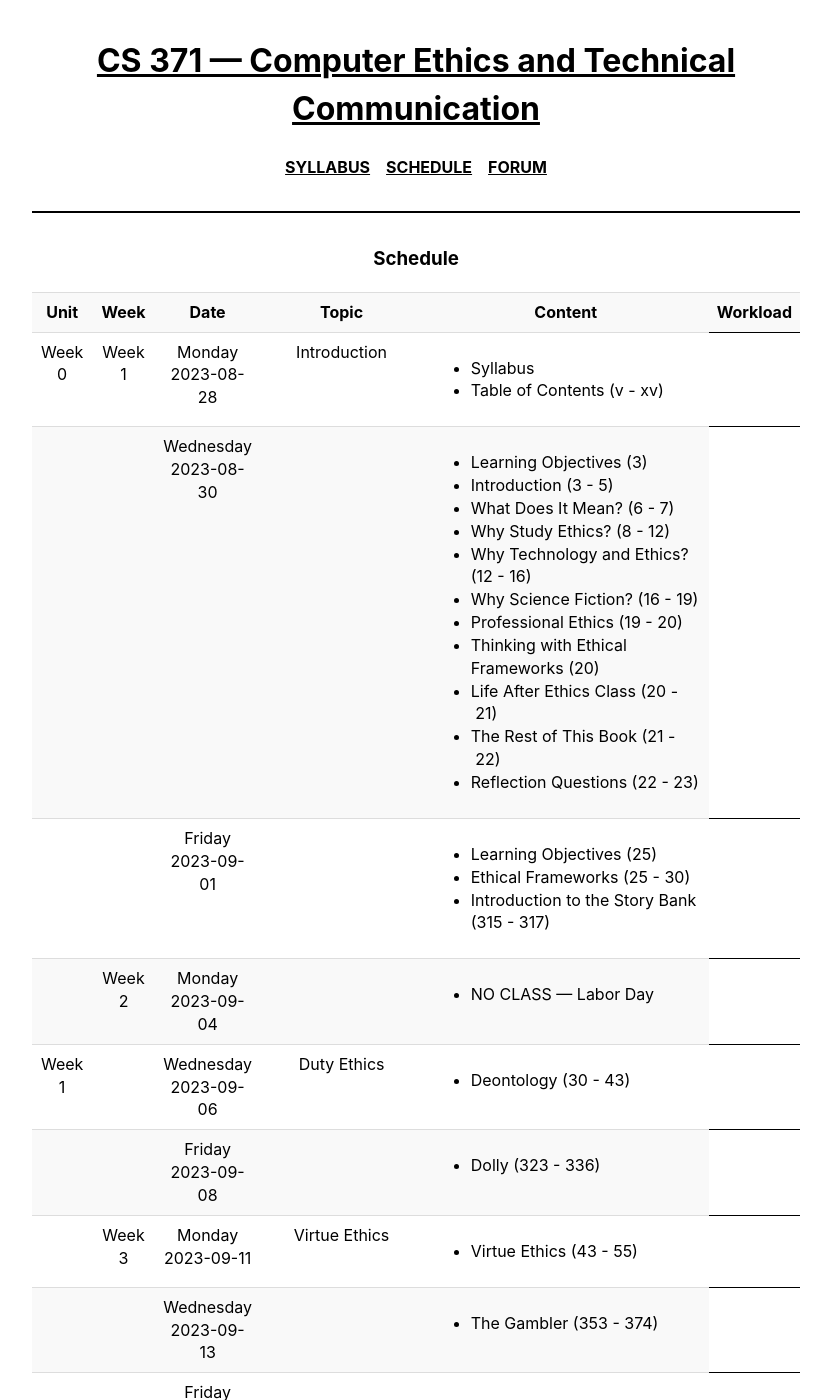
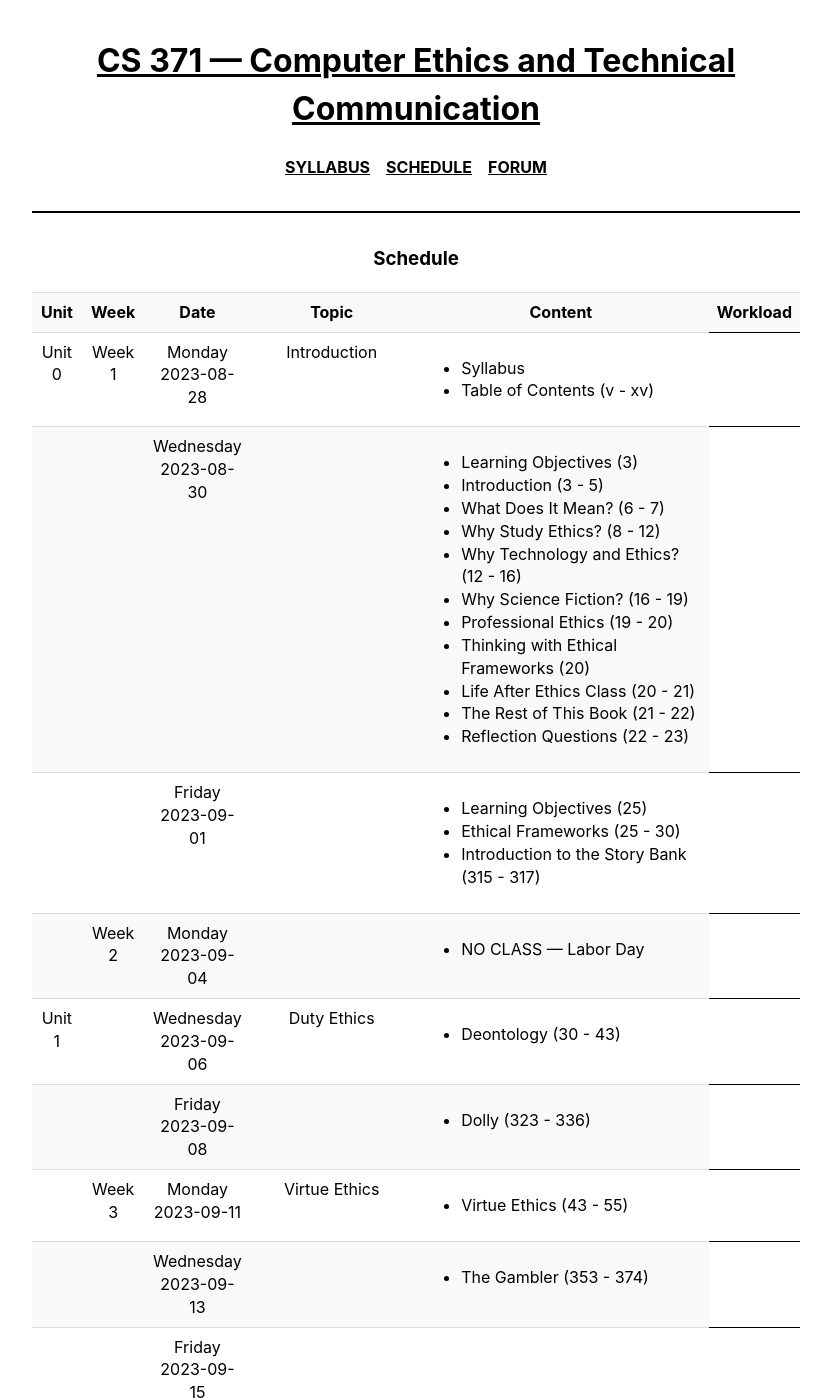
Before and after one commit to 2023-Fall-UAF-CS371/-2023-Fall-UAF-CS371.github.io, a Jekyll site: the page built from schedule.md, in a window 1280 px wide and 1400 px high. Shown: the whole window, without its empty margins (224-1055 px from the left). Built offline with Jekyll 4.4.1, drawn with Linux system fonts in a browser that asks for light colours; some of the changed text lies outside the part shown.

Commit message:
Debug final entry in table

```diff
--- a/schedule.md
+++ b/schedule.md
@@ -59,7 +59,7 @@ layout: default
 	        <tr>
 
 	            <!-- Declare new table data entry for the current unit -->
-	            <td style="text-align: center">{% if entry.unit %}Week {% increment current_unit %}{% endif %}</td>
+	            <td style="text-align: center">{% if entry.unit %}Unit {% increment current_unit %}{% endif %}</td>
 
 	            <!-- Declare new table data entry for the current week -->
 	            <td style="text-align: center">{% if entry.week %}Week {% increment current_week %}{% endif %}</td>
@@ -108,6 +108,7 @@ layout: default
 
             <!-- Close the current table row for this day of the week -->
             {% unless entry.title or entry.day %}
+                </td>
                 <td>
 			      {% if pagetotal != 0 %}
 			          <p>📖 {{ pagetotal }} pages</p>
```
